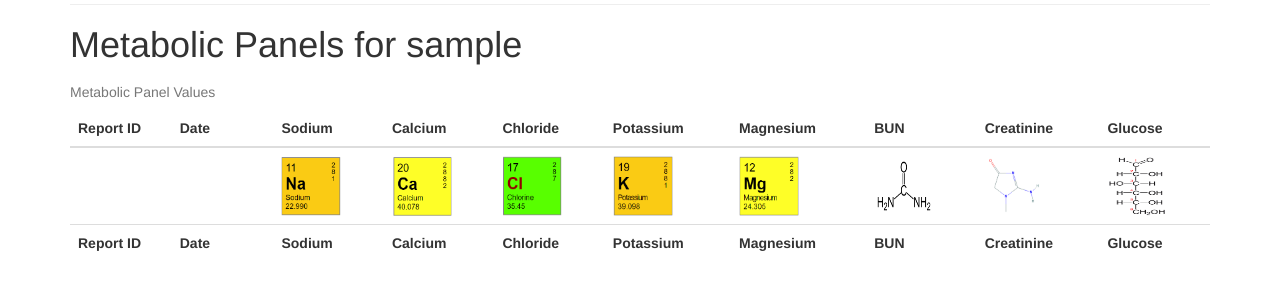
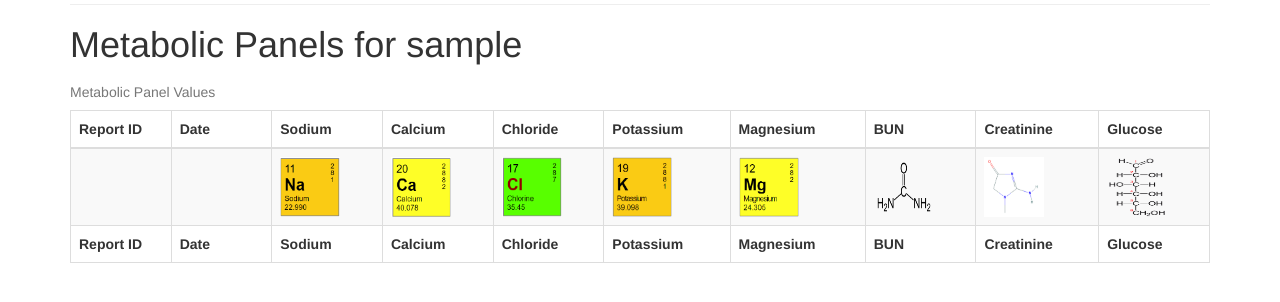
Before and after one commit to smallfritspoo/health_tracker, a Flask app: page / in a window 1280 px wide. Shown: the part 309-611 px from the top of the page. Run offline with Flask 2, Linux system fonts and the light colour scheme; the visitor is signed in with stand-in values (Sample User, id 1); data comes from the database, SQL or seed files in the repository; data that the repository does not hold is empty; parts of the project's set-up code (start-up, migrations or seed data) failed here and were passed over; some libraries are stand-ins or nearby versions.

Commit message:
table javascript

```diff
--- /dev/null
+++ b/app/static/js/metabolic_table.js
@@ -0,0 +1,4 @@
+$(document).ready(function () {
+$('#dtMetabolic').DataTable();
+$('.dataTables_length').addClass('bs-select');
+});
--- a/app/templates/base.html
+++ b/app/templates/base.html
@@ -1,4 +1,6 @@
 {% extends 'bootstrap/base.html' %}
+
+<script type="text/javascript" src="{{ url_for('static', filename='js/metabolic_table.js') }}"></script>
 
 {% block title %}
     {% if title %}{{ title }} - HealthTracker{% else %}{{ 'Welcome to HealthTracker' }}{% endif %}
--- a/app/templates/index.html
+++ b/app/templates/index.html
@@ -20,20 +20,20 @@
         {% include '_cbcs.html' %}
     {% endfor %}
     <h1>{{ 'Metabolic Panels for {}'.format(current_user.username) }}</h1>
-    <table class="table table-hover">
+    <table id="dtMetabolic" class="table table-striped table-bordered table-sm">
         <caption>Metabolic Panel Values</caption>
         <thead>
             <tr>
-                <th scope="col" width="70px">Report ID</th>
-                <th scope="col" width="70px">Date</th>
-                <th scope="col" width="70px">Sodium</th>
-                <th scope="col" width="70px">Calcium</th>
-                <th scope="col" width="70px">Chloride</th>
-                <th scope="col" width="70px">Potassium</th>
-                <th scope="col" width="70px">Magnesium</th>
-                <th scope="col" width="70px">BUN</th>
-                <th scope="col" width="70px">Creatinine</th>
-                <th scope="col" width="70px">Glucose</th>
+                <th scope="col" class="th-sm" width="70px">Report ID</th>
+                <th scope="col" class="th-sm" width="70px">Date</th>
+                <th scope="col" class="th-sm" width="70px">Sodium</th>
+                <th scope="col" class="th-sm" width="70px">Calcium</th>
+                <th scope="col" class="th-sm" width="70px">Chloride</th>
+                <th scope="col" class="th-sm" width="70px">Potassium</th>
+                <th scope="col" class="th-sm" width="70px">Magnesium</th>
+                <th scope="col" class="th-sm" width="70px">BUN</th>
+                <th scope="col" class="th-sm" width="70px">Creatinine</th>
+                <th scope="col" class="th-sm" width="70px">Glucose</th>
             </tr>
         </thead>
         <tbody>
```
